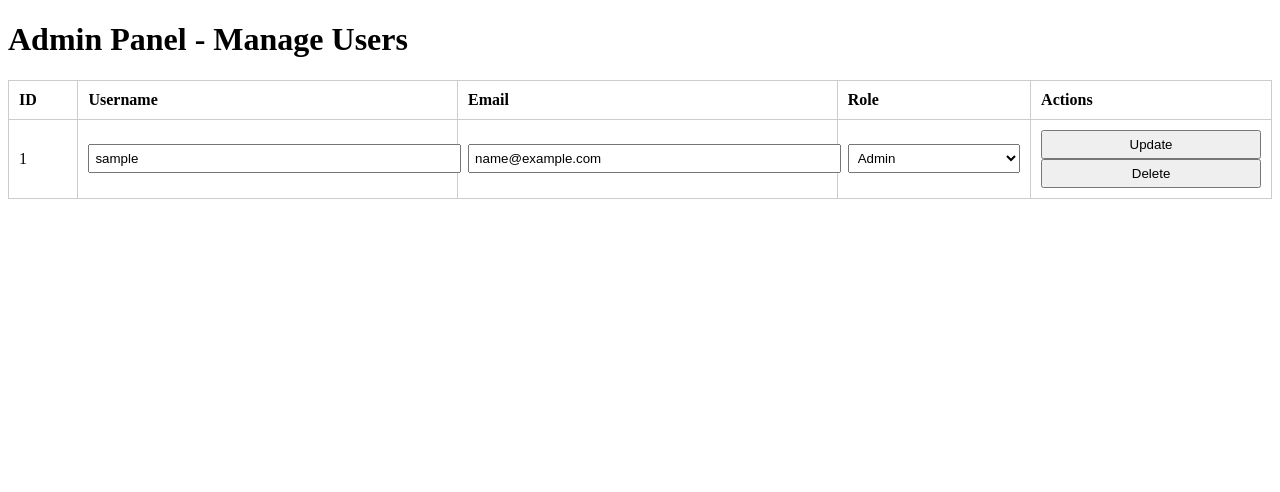
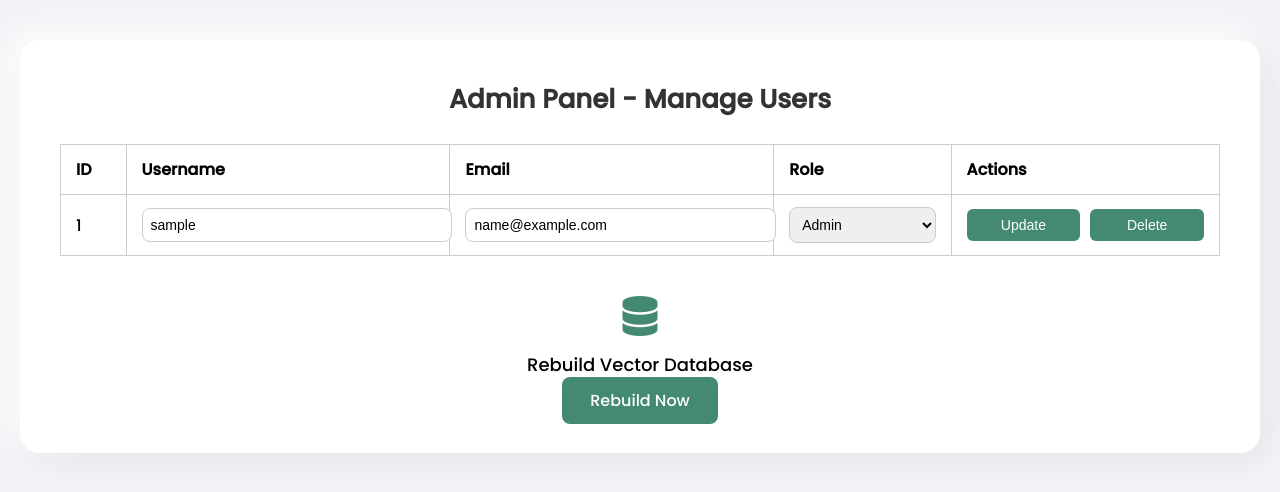
Before and after one commit to Vishaal-sathya/arbitrum, a Flask app: page /admin in a window 1280 px wide. Shown: the top 492 px of the page. Run offline with Flask 3, Linux system fonts and the light colour scheme; a user stored in the database is signed in; tables that the repository leaves empty hold one stand-in row (values such as "Sample post"); parts of the project's set-up code (start-up, migrations or seed data) failed here and were passed over; some libraries are stand-ins or nearby versions.

Commit message:
vector db

```diff
--- a/app/routes/admin.py
+++ b/app/routes/admin.py
@@ -5,6 +5,9 @@ from flask_login import current_user
 from utils.decorators import role_required
 from app.forms import AdminForm
 from werkzeug.security import generate_password_hash
+import os
+import subprocess
+import sys
 
 admin_bp = Blueprint('admin',__name__)
 
@@ -47,3 +50,21 @@ def push_admin():
         db.session.add(new_admin)
         db.session.commit()
     return " "
+
+
+
+
+@admin_bp.route('/admin/rebuild-vectors')
+@role_required(['admin'])
+def rebuild_vectors():
+    project_root = os.path.abspath(os.path.dirname(__file__))  # /path/to/app
+    root_dir = os.path.abspath(os.path.join(project_root, '..', '..'))  # two levels up
+    script_path = os.path.join(root_dir, "build_vector_db_runner.py")
+
+    try:
+        subprocess.run([sys.executable, script_path], check=True)
+        flash("Vector database rebuilt successfully.", "success")
+    except subprocess.CalledProcessError as e:
+        flash(f"Error rebuilding vector DB: {e}", "danger")
+
+    return redirect(url_for('admin.edit_user'))
--- a/app/templates/admin/admin.html
+++ b/app/templates/admin/admin.html
@@ -1,19 +1,118 @@
 <!DOCTYPE html>
 <html lang="en">
   <head>
-    <meta charset="UTF-8">
-    <title>Admin Panel - User Management</title>
+    <meta charset="UTF-8" />
+    <title>Admin Panel</title>
+    <link
+      href="https://fonts.googleapis.com/css2?family=Poppins:wght@500&display=swap"
+      rel="stylesheet"
+    />
+    <link
+      rel="stylesheet"
+      href="https://cdnjs.cloudflare.com/ajax/libs/font-awesome/6.5.0/css/all.min.css"
+    />
     <style>
-        table { width: 100%; border-collapse: collapse; }
-        th, td { padding: 10px; border: 1px solid #ccc; text-align: left; }
-        form { margin: 0; }
-        input, select { width: 100%; padding: 5px; }
+      body {
+        font-family: "Poppins", sans-serif;
+        background: #f1f3f6;
+        margin: 0;
+        padding: 40px 20px;
+      }
+
+      .admin-container {
+        max-width: 1200px;
+        margin: 0 auto;
+        background: #fff;
+        border-radius: 20px;
+        padding: 40px;
+        box-shadow: 10px 10px 30px rgba(0, 0, 0, 0.05),
+          -10px -10px 30px rgba(255, 255, 255, 0.9);
+      }
+
+      .section-title {
+        font-size: 26px;
+        font-weight: 600;
+        color: #333;
+        margin-bottom: 25px;
+        text-align: center;
+      }
+
+      .admin-table {
+        width: 100%;
+        border-collapse: collapse;
+        margin-bottom: 40px;
+      }
+
+      .admin-table th,
+      .admin-table td {
+        padding: 12px 15px;
+        border: 1px solid #ccc;
+        text-align: left;
+        vertical-align: middle;
+      }
+
+      .admin-table input,
+      .admin-table select {
+        width: 100%;
+        padding: 8px;
+        border-radius: 8px;
+        border: 1px solid #ccc;
+        font-size: 14px;
+      }
+
+      .action-buttons {
+        display: flex;
+        gap: 10px;
+      }
+
+      .admin-table .btn {
+        background-color: rgb(68, 138, 115);
+        color: white;
+        padding: 8px 16px;
+        font-size: 14px;
+        border: none;
+        border-radius: 6px;
+        cursor: pointer;
+      }
+
+      .admin-table .btn:hover {
+        background-color: black;
+      }
+
+      .rebuild-section {
+        text-align: center;
+        margin-top: 40px;
+      }
+
+      .rebuild-icon {
+        font-size: 40px;
+        color: rgb(68, 138, 115);
+        margin-bottom: 15px;
+      }
+
+      .btn-rebuild {
+        font-weight: 500;
+        font-size: 16px;
+        color: white;
+        background-color: rgb(68, 138, 115);
+        border: none;
+        padding: 12px 28px;
+        border-radius: 8px;
+        text-decoration: none;
+        transition: background-color 0.3s ease;
+        margin-top: 10px;
+      }
+
+      .btn-rebuild:hover {
+        background-color: black;
+      }
     </style>
   </head>
   <body>
-    <h1>Admin Panel - Manage Users</h1>
+    <div class="admin-container">
+      <div class="section-title">Admin Panel - Manage Users</div>
 
-    <table>
+      <table class="admin-table">
         <thead>
           <tr>
             <th>ID</th>
@@ -25,23 +124,33 @@
         </thead>
         <tbody>
           {% for user, form in user_forms %}
+          <form method="POST" action="{{ url_for('admin.edit_user') }}">
             <tr>
-                <td>{{ user.id }}</td>
-                <td>
-                    <form method="POST" action="{{ url_for('admin.edit_user') }}">
-                        {{ form.user_id(value=user.id) }}
-                        {{ form.username(value=user.username) }}
-                </td>
+              <td>{{ user.id }} {{ form.user_id(value=user.id) }}</td>
+              <td>{{ form.username(value=user.username) }}</td>
               <td>{{ form.email(value=user.email) }}</td>
               <td>{{ form.role(value=user.role) }}</td>
               <td>
-                    {{ form.update(class_="btn") }}
-                    {{ form.delete(class_="btn") }}
-                    </form>
+                <div class="action-buttons">
+                  {{ form.update(class_="btn") }} {{ form.delete(class_="btn")
+                  }}
+                </div>
               </td>
             </tr>
+          </form>
           {% endfor %}
         </tbody>
       </table>
+
+      <div class="rebuild-section">
+        <i class="fas fa-database rebuild-icon"></i>
+        <div style="font-size: 18px; margin-bottom: 10px">
+          Rebuild Vector Database
+        </div>
+        <a href="{{ url_for('admin.rebuild_vectors') }}" class="btn-rebuild">
+          Rebuild Now
+        </a>
+      </div>
+    </div>
   </body>
 </html>
```
Also changed, not shown: app/templates/admin/rebuild_vectors.html (added). Lines whose indentation alone changed are shown as unchanged.
